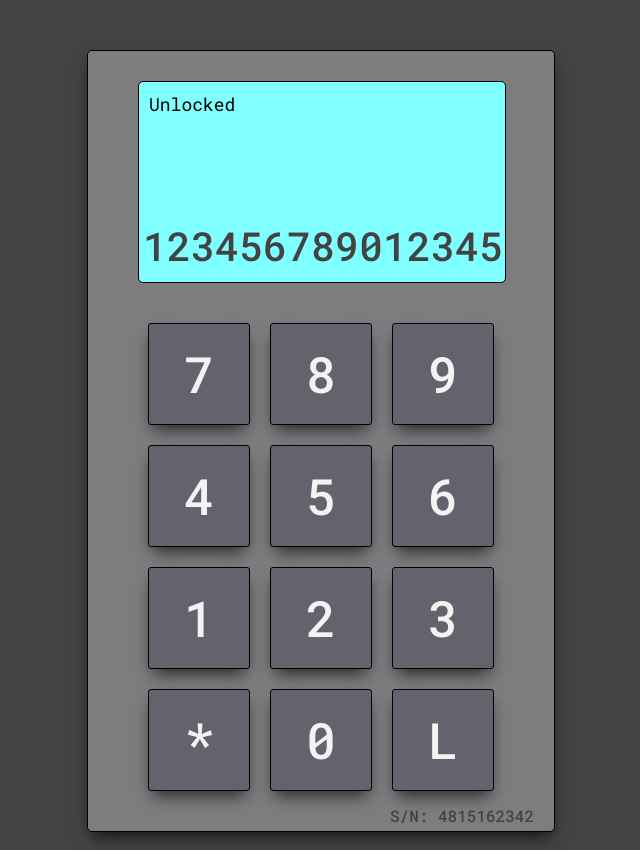
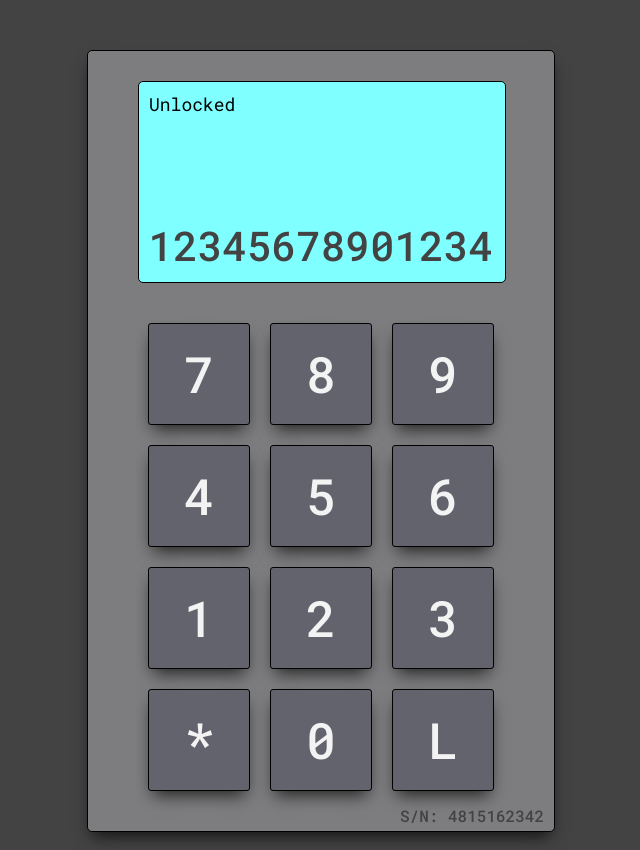
Before and after one commit to denbrkic/safe, a React (Create React App) app: page / in a window 1280 px wide. Shown: the whole page, without its empty margins (319-959 px from the left). Built offline with nearby package versions, Linux system fonts and the light colour scheme.

Commit message:
update(components): improve styling

```diff
--- a/src/containers/Screen/Screen.js
+++ b/src/containers/Screen/Screen.js
@@ -11,7 +11,7 @@ export class Screen extends Component {
         return (
             <Wrapper componentName="Screen">
                 <Indicator text="Unlocked" />
-                <Status text="123456789012345" />
+                <Status text="12345678901234" />
             </Wrapper>
         )
     }
--- a/src/presentation/SerialNumber/SerialNumber.scss
+++ b/src/presentation/SerialNumber/SerialNumber.scss
@@ -9,6 +9,6 @@ $serialNumberColor: #434343;
     .SerialNumber--text {
         position: absolute;
         bottom: -25px;
-        right: -30px;
+        right: -40px;
     }
 }
--- a/src/presentation/Status/Status.js
+++ b/src/presentation/Status/Status.js
@@ -1,6 +1,8 @@
 import React from 'react';
 import Wrapper from '../../hoc/Wrapper/Wrapper';
 import './Status.scss';
+
+// limit to 14 digits
 
 const Status = (props) => {
     return (
--- a/src/presentation/Status/Status.scss
+++ b/src/presentation/Status/Status.scss
@@ -4,8 +4,8 @@ $textColor: #434343;
     color: $textColor;
     position: absolute;
     bottom: 10px;
-    right: 2px;
+    right: 12px;
     text-align: right;
     font-weight: 500;
-    font-size: 40px;
+    font-size: 41px;
 }
```
